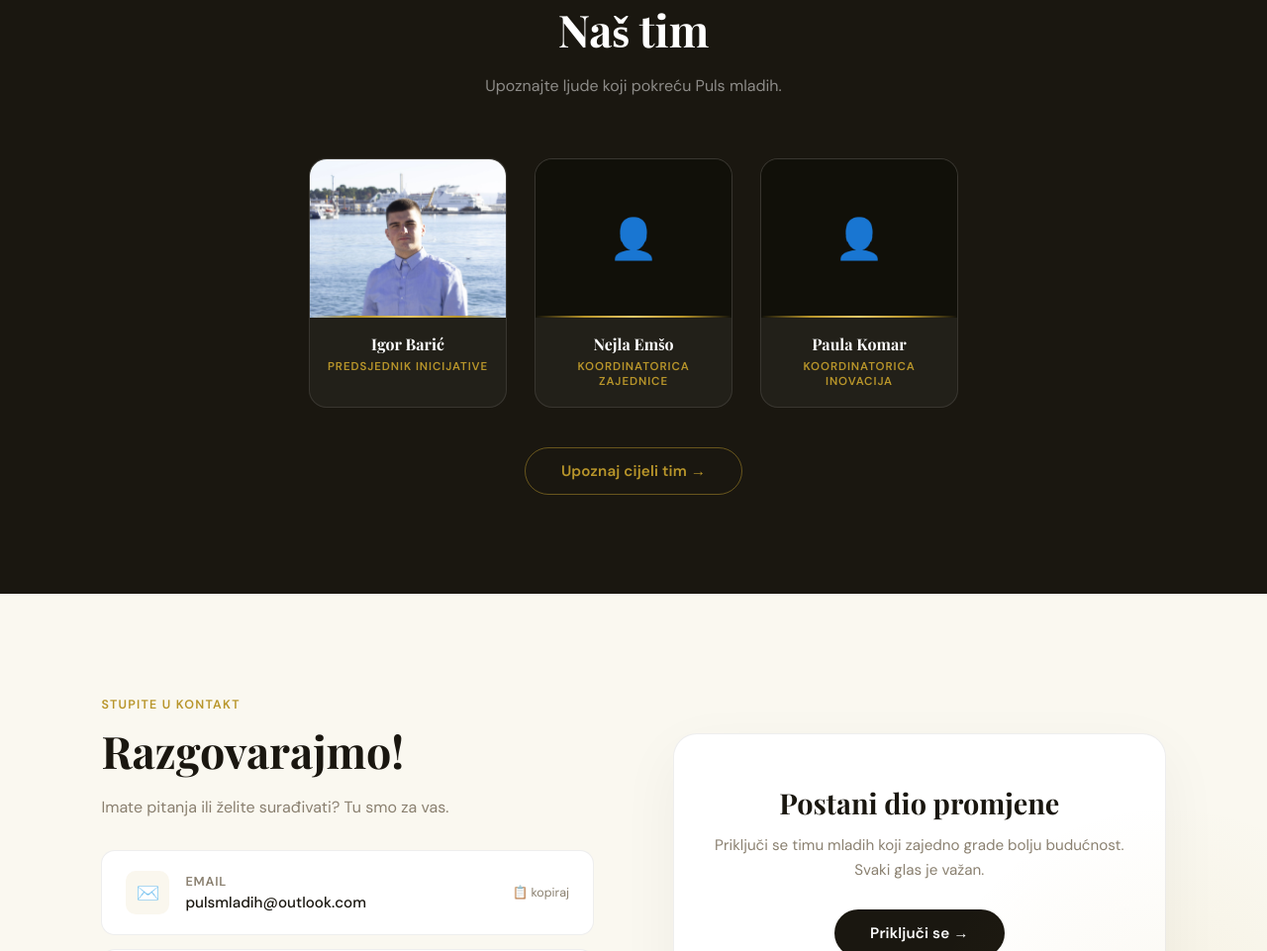
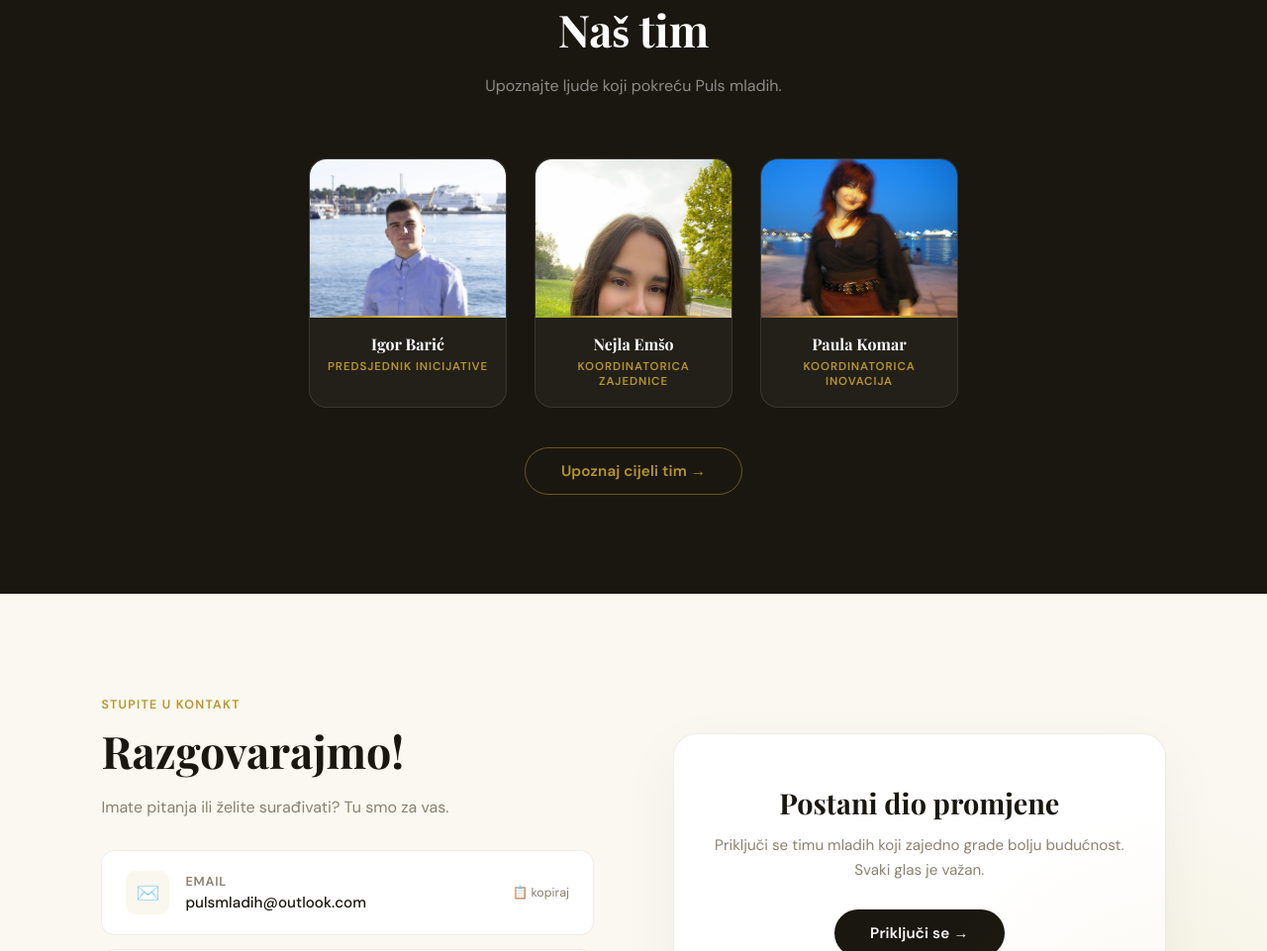
Before and after one commit to pulsmladih/pulsmladih.github.io, a plain HTML site: page index.html in a window 1280 px wide. Shown: the part 2750-3711 px from the top of the page at 99% size. Drawn offline with nearby package versions, Linux system fonts and the light colour scheme.

Commit message:
Update index.html

```diff
--- a/index.html
+++ b/index.html
@@ -157,7 +157,7 @@
         </div>
         <div class="team-preview-card">
             <div class="team-preview-photo">
-                <div class="team-preview-avatar">👤</div>
+                <img src="nejla.jpeg" alt="Nejla Emšo" onerror="this.outerHTML='<div class=\'team-preview-avatar\'>👤</div>'">
             </div>
             <div class="team-preview-info">
                 <h3>Nejla Emšo</h3>
@@ -166,7 +166,7 @@
         </div>
         <div class="team-preview-card">
             <div class="team-preview-photo">
-                <div class="team-preview-avatar">👤</div>
+                <img src="Paula.jpeg" alt="Paula Komar" onerror="this.outerHTML='<div class=\'team-preview-avatar\'>👤</div>'">
             </div>
             <div class="team-preview-info">
                 <h3>Paula Komar</h3>
```
